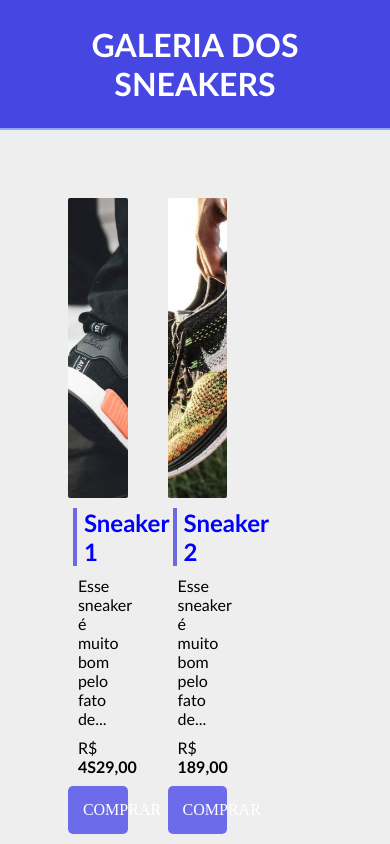
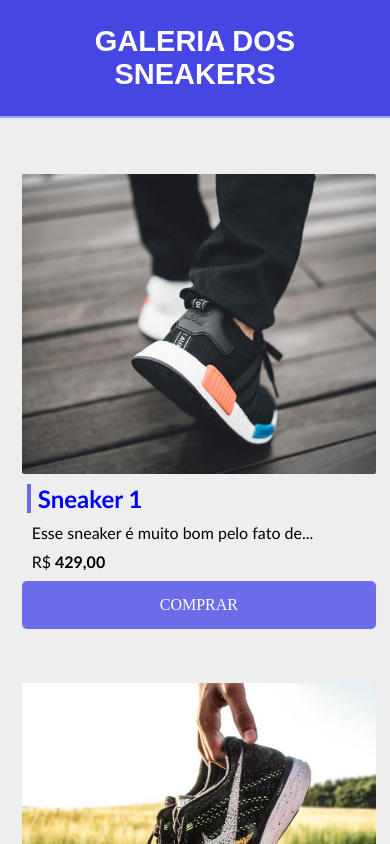
Before and after one commit to LeonelFreitas/siteSNEAKERS, a plain HTML site: page index.html in a window 390 px wide. Shown: the top 844 px of the page. Drawn offline with Linux system fonts and the light colour scheme.

Commit message:
Add files via upload

```diff
--- a/index.html
+++ b/index.html
@@ -21,7 +21,7 @@
                 <div class="imagemProduto" id="img-1"></div>
                     <h3>Sneaker 1</h3>
                     <p>Esse sneaker é muito bom pelo fato de...</p>
-                    <p>R$<span class="bold"> 4S29,00 </span></p>
+                    <p>R$<span class="bold"> 429,00 </span></p>
                     <a href="#" class="botao">Comprar</a>
             </div>
 
@@ -82,6 +82,5 @@
         <p> <span class="bold">Galeria dos Sneakers &copy; 2022 </span></p>
     </footer>
 
-
 </body>
 </html>
--- a/src/css/stylo.css
+++ b/src/css/stylo.css
@@ -111,3 +111,40 @@ footer{
     text-align:center;
     padding: 80px;
 }
+
+@media only screen and (max-width:430px){
+    h1{
+        font-size: 29px;
+        font-family: sans-serif ;
+    }
+    .container{
+        background-color: #eee;
+        min-height: 60vh;
+        padding-top: 50px;
+        padding-left: 3px;
+        padding-right: 3px;
+    }
+    .produtoContainer{
+        max-width: 1200px;
+        margin: 0 auto;
+    }
+    .imagemProduto{
+        height:300px;
+        width: 100%;
+        margin-bottom:10px;
+        background-position: center;
+        background-size: cover;
+        border-radius: 2px;
+    }
+    .produtoContainer{
+       padding-bottom:0 ;
+        margin: 0;
+
+    }
+    .card{
+        width:100%;
+        display: inline-block;
+        padding-top: 2px;
+        padding-bottom:45px ;
+    }
+}
```
